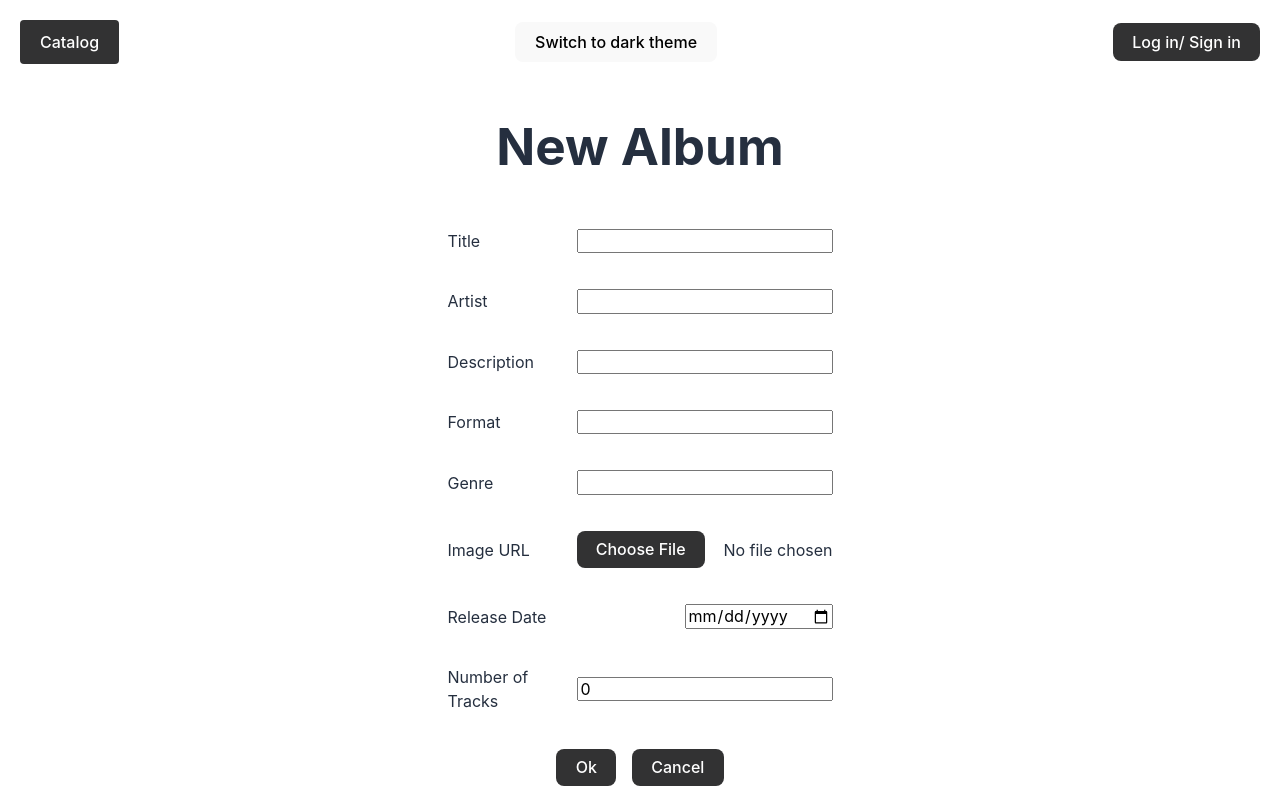
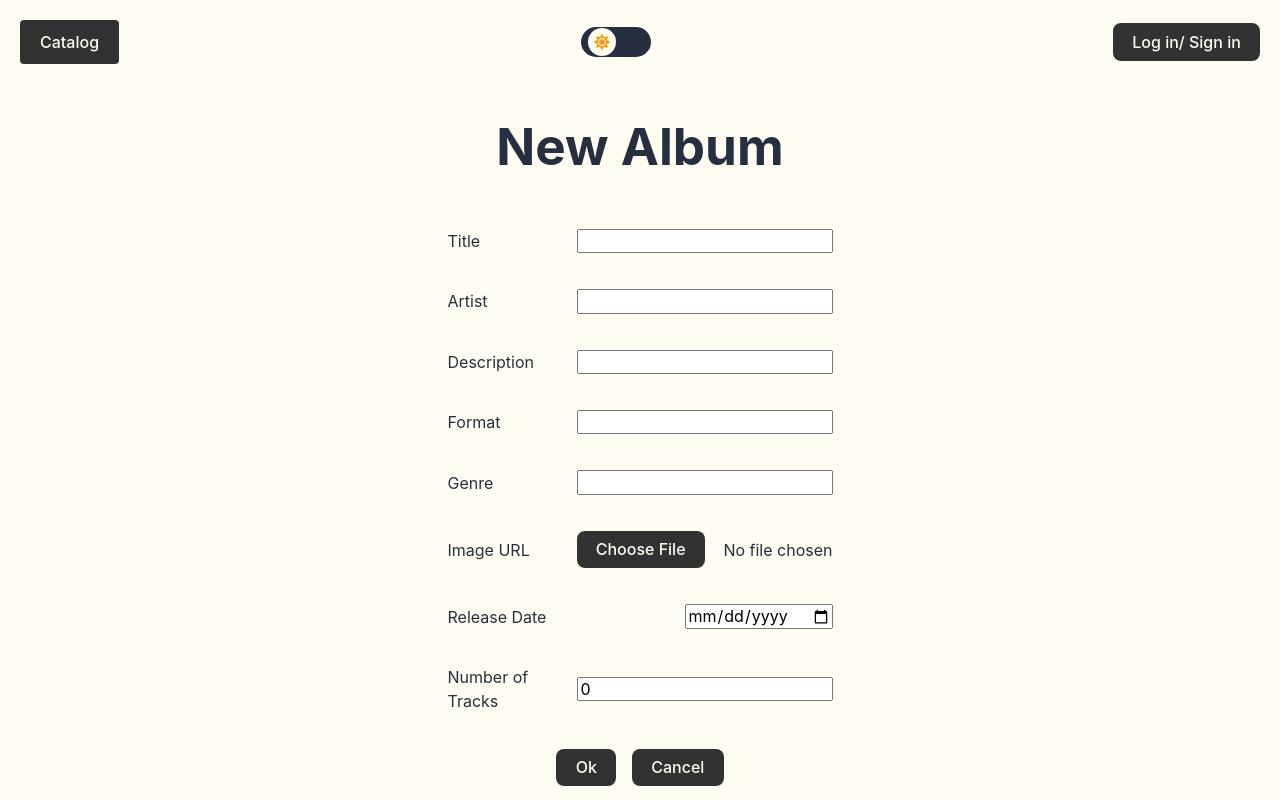
Before and after one commit to VeronikaTkach/audio_com, a React (Vite) app: page /album/new in a window 1280 px wide. Built offline with nearby package versions, Linux system fonts and the light colour scheme; no server answers.

Commit message:
changed Toggle, tuned Add and Edit Album

```diff
--- a/src/App.css
+++ b/src/App.css
@@ -18,18 +18,18 @@
 }
 
 .App.light {
-  --background-color: white;
-  --background-color-header: white;
+  --background-color: #fffcf2;
+  --background-color-header: #fffcf2;
   --text-color: #252f3f;
   --button-background-color: #323233;
   --button-hover-background-color: rgba(25,25,26,.7);
-  --button-text: white;
+  --button-text: #fffcf2;
 }
 
 .App.dark {
   --background-color: #252f3f;
   --background-color-header: #252f3f;
-  --text-color: white;
+  --text-color: #fffcf2;
   --button-background-color: #fa6d3e;
   --button-hover-background-color: #e9764b;
   --button-text: #252f3f;
--- a/src/assets/styles/themes/ThemeToggle.jsx
+++ b/src/assets/styles/themes/ThemeToggle.jsx
@@ -1,16 +1,23 @@
-
+import React from 'react';
 import { useSelector, useDispatch } from 'react-redux';
+import { FaSun, FaMoon } from 'react-icons/fa';
 import { toggleTheme, selectTheme } from './slice';
+import s from './styles.module.scss';
 
 const ThemeToggle = () => {
   const dispatch = useDispatch();
   const currentTheme = useSelector(selectTheme);
 
+  const handleThemeChange = () => {
+    const newTheme = currentTheme === 'light' ? 'dark' : 'light';
+    dispatch(toggleTheme(newTheme));
+  };
+
   return (
-    <div>
-      <button onClick={() => dispatch(toggleTheme())}>
-        Switch to {currentTheme === 'light' ? 'dark' : 'light'} theme
-      </button>
+    <div className={s.toggle__container} onClick={handleThemeChange}>
+      <div className={`${s.toggle__switch} ${currentTheme === 'dark' ? s.dark : ''}`}>
+        {currentTheme === 'light' ? <FaSun className={s.icon} /> : <FaMoon className={s.icon} />}
+      </div>
     </div>
   );
 };
--- a/src/assets/styles/themes/slice.js
+++ b/src/assets/styles/themes/slice.js
@@ -1,25 +1,22 @@
 import { createSlice } from '@reduxjs/toolkit';
 
-const getInitialTheme = () => {
-  const savedTheme = localStorage.getItem('theme');
-  return savedTheme ? savedTheme : 'light';
+const initialState = {
+  theme: localStorage.getItem('theme') || 'light',
 };
 
-export const themeSlice = createSlice({
+const themeSlice = createSlice({
   name: 'theme',
-  initialState: {
-    mode: getInitialTheme(),
-  },
+  initialState,
   reducers: {
-    toggleTheme: (state) => {
-      state.mode = state.mode === 'light' ? 'dark' : 'light';
-      localStorage.setItem('theme', state.mode);
+    toggleTheme: (state, action) => {
+      state.theme = action.payload;
+      localStorage.setItem('theme', action.payload);
     },
   },
 });
 
 export const { toggleTheme } = themeSlice.actions;
 
-export const selectTheme = (state) => state.theme.mode;
+export const selectTheme = (state) => state.theme.theme;
 
 export default themeSlice.reducer;
--- /dev/null
+++ b/src/assets/styles/themes/styles.module.scss
@@ -0,0 +1,42 @@
+.toggle {
+  &__container {
+    width: 60px;
+    height: 30px;
+    background-color: var(--text-color);
+    border-radius: 15px;
+    display: flex;
+    align-items: center;
+    cursor: pointer;
+    position: relative;
+    justify-content: space-between;
+    padding: 0 5px;
+  }
+  &__switch {
+    width: 28px;
+    height: 28px;
+    background-color: var(--background-color);
+    border-radius: 50%;
+    display: flex;
+    align-items: center;
+    justify-content: center;
+    position: absolute;
+    transition: transform 0.3s;
+    transform: translateX(2px);
+  }
+  &__switch.dark {
+    transform: translateX(30px);
+  }
+}
+
+.icon {
+  width: 16px;
+  height: 16px;
+}
+
+.dark .icon {
+  color: #f1c40f;
+}
+
+.icon {
+  color: #f39c12;
+}
--- a/src/components/AlbumGrid/styles.module.scss
+++ b/src/components/AlbumGrid/styles.module.scss
@@ -15,6 +15,9 @@
     align-items: center;
     gap: 20px;
     justify-content: space-between;
+  }
+  &input {
+    border-radius: 5px;
   }
 }
 
--- a/src/pages/AddNewAlbumPage/AddNewAlbumPage.jsx
+++ b/src/pages/AddNewAlbumPage/AddNewAlbumPage.jsx
@@ -4,7 +4,7 @@ import { useNavigate } from 'react-router-dom';
 import { supabase } from '../../../supabaseClient';
 import { fetchAlbums } from '../../core/store/albumsSlice';
 import { AlbumGrid } from '../../components/AlbumGrid';
-import { Button } from '../../components/ui/Button';
+import { Button } from '../../components/ui/Button/Button';
 import s from './styles.module.scss';
 
 export const AddNewAlbumPage = () => {
@@ -51,26 +51,28 @@ export const AddNewAlbumPage = () => {
   }
 
   const handleSaveChanges = async () => {
-
     let albumExists = await checkIfSuchAlbumExists();
 
-    if(albumExists){
-        console.error('Such album of such artist exists already');
-        setError('Such album of such artist exists already');
-        return;
+    if (albumExists) {
+      console.error('Such album of such artist exists already');
+      setError('Such album of such artist exists already');
+      return;
     }
 
     let imageUrl = album.image;
 
     if (imageFile) {
-
       const coverPath = createCoverPath(album.artist, album.title);
 
       const { data: uploadResponse, error: uploadError } = await supabase
         .storage
         .from('album_covers')
         .upload(coverPath, imageFile, {
-          upsert: true
+          upsert: true,
+          transform: {
+            width: 250,
+            height: 250
+          }
         });
 
       if (uploadError) {
--- a/src/pages/EditPage/EditPage.jsx
+++ b/src/pages/EditPage/EditPage.jsx
@@ -3,7 +3,7 @@ import { useNavigate, useParams } from 'react-router-dom';
 import { supabase } from '../../../supabaseClient';
 import { AlbumGrid } from '../../components/AlbumGrid';
 import { ConfirmCancelModal } from '../../components/ui/ConfirmCancelModal';
-import { Button } from '../../components/ui/Button';
+import { Button } from '../../components/ui/Button/Button';
 import s from './styles.module.scss';
 
 export const EditPage = () => {
@@ -13,6 +13,7 @@ export const EditPage = () => {
   const [imageFile, setImageFile] = useState(null);
   const [fileName, setFileName] = useState('');
   const [showConfirmCancel, setShowConfirmCancel] = useState(false);
+  const [error, setError] = useState(null);
   const navigate = useNavigate();
 
   useEffect(() => {
@@ -48,12 +49,44 @@ export const EditPage = () => {
     setAlbum({ ...album, image: file.name });
   };
 
+  const createCoverPath = (artist, title) => {
+    return `covers/${artist}/${title}`;
+  };
+
   const handleSaveChanges = async () => {
     const { title, artist, description, format, genre, image, release_date, value_of_tracks } = album;
 
     console.log("Sending data to Supabase:", {
       title, artist, description, format, genre, image, release_date, value_of_tracks
     });
+
+    if (imageFile) {
+      const coverPath = createCoverPath(album.artist, album.title);
+
+      const { data: uploadResponse, error: uploadError } = await supabase
+        .storage
+        .from('album_covers')
+        .upload(coverPath, imageFile, {
+          upsert: true,
+          transform: {
+            width: 250,
+            height: 250
+          }
+        });
+
+      if (uploadError) {
+        console.error('Error uploading image:', uploadError);
+        setError('Error uploading image: ' + uploadError.message);
+        return;
+      }
+
+      const { data: publicUrlResponse } = supabase
+        .storage
+        .from('album_covers')
+        .getPublicUrl(coverPath);
+
+      album.image = publicUrlResponse.publicUrl;
+    }
 
     const { data, error } = await supabase
       .from('albums')
@@ -118,6 +151,7 @@ export const EditPage = () => {
           onCancel={handleStay}
         />
       )}
+      {error && <div className={s.error}>{error}</div>}
     </div>
   );
 };
```
